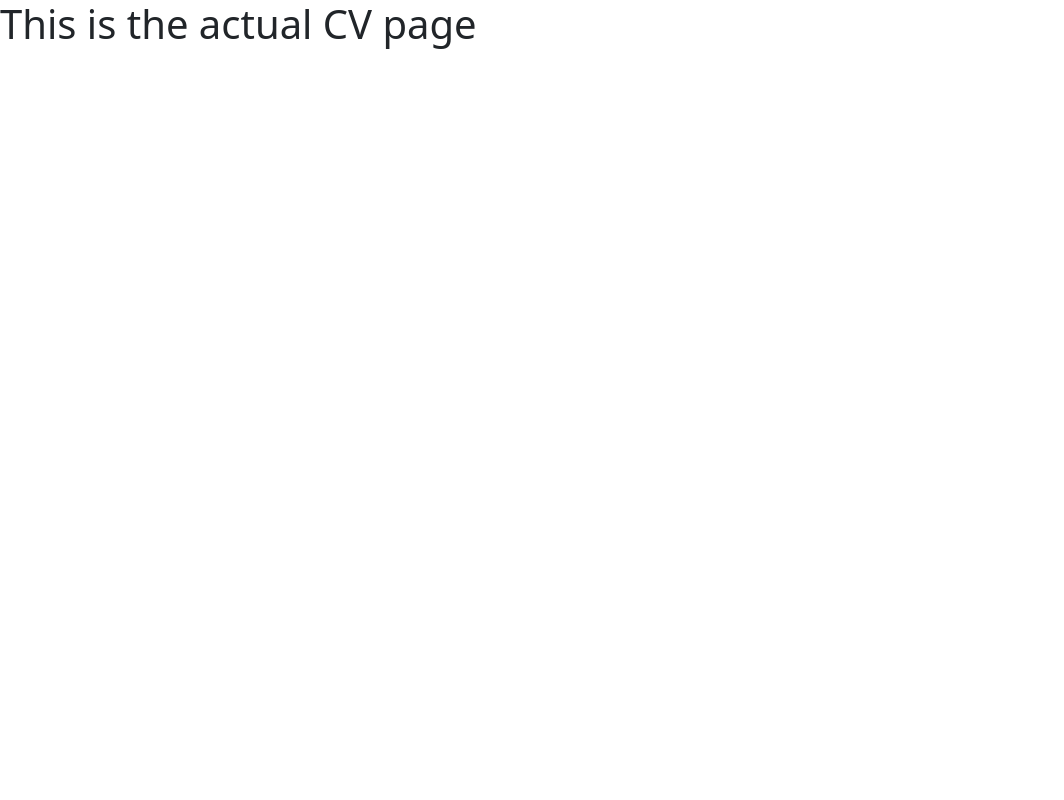
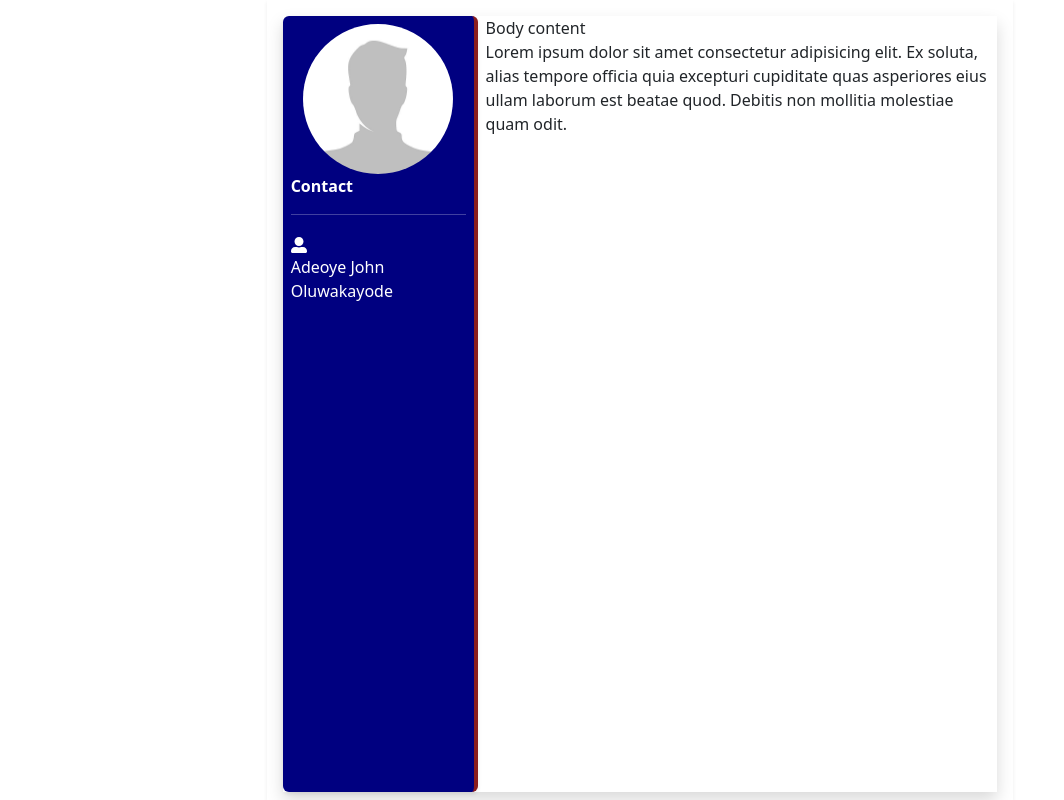
Before and after one commit to John-Fixit/CV-creator, a Next.js app: page /myCV in a window 1280 px wide. Shown: the whole page, without its empty margins (0-1064 px from the left). Built offline with nearby package versions, Linux system fonts and the light colour scheme.

Commit message:
cv design designed

```diff
--- a/package.json
+++ b/package.json
@@ -20,6 +20,7 @@
     "react": "18.2.0",
     "react-dom": "18.2.0",
     "react-icons": "^4.6.0",
+    "react-to-print": "^2.14.10",
     "react-toastify": "^9.0.8"
   }
 }
--- a/pages/build-cv/select-cv.js
+++ b/pages/build-cv/select-cv.js
@@ -15,7 +15,6 @@ function SelectCv() {
          router.back();
         }
     }
-
 
     const navigateBack = ()=>{
         router.back()
--- a/pages/myCV/index.js
+++ b/pages/myCV/index.js
@@ -1,17 +1,72 @@
-import React from 'react'
-
+import React from "react";
+import style from "/styles/mycv.module.css";
+import Image from "next/image";
+import { FaUserAlt } from "react-icons/fa";
 function MyCv() {
+  const contactInfo = [
+    { icon: <FaUserAlt />, name: "Adeoye John" },
+    { icon: <FaUserAlt />, name: "Adeoye John" },
+    { icon: <FaUserAlt />, name: "Adeoye John" },
+    { icon: <FaUserAlt />, name: "Adeoye John" },
+    { icon: <FaUserAlt />, name: "Adeoye John" },
+    { icon: <FaUserAlt />, name: "Adeoye John" },
+  ];
   return (
     <>
-        <h1>This is the actual CV page</h1>
+      <div className={`col-sm-7 mx-auto shadow-sm p-3 ${style.col_sm}`}>
+        <div className={`${style.cvBody} shadow`}>
+          <div className={`${style.sideCl} shadow-sm rounded p-2`}>
+            <div className={`avatar text-center`}>
+              <Image
+                src="/user.jpg"
+                alt=""
+                width="150"
+                height="150"
+                className="rounded-circle"
+              />
+            </div>
+            <div className={`contact`}></div>
+            <b className={``}>Contact</b>
+            <hr />
+            <p className="row">
+              <div>
+                <div className="col-2">
+                  <FaUserAlt />
+                </div>
+                <div className="col-8">
+                  <span>Adeoye John Oluwakayode</span>
+                </div>
+              </div>
+              {/* {contactInfo.map((item) => (
+                <div className="border">
+                  <div className="col-2">
+                    {item.icon}
+                  </div>
+                  <div className="col-8">
+                    <span>{item.name}</span>
+                  </div>
+                </div>
+              ))} */}
+            </p>
+          </div>
+          <div className={`bodyContent px-2`}>
+            Body content
+            <p>
+              {" "}
+              Lorem ipsum dolor sit amet consectetur adipisicing elit. Ex
+              soluta, alias tempore officia quia excepturi cupiditate quas
+              asperiores eius ullam laborum est beatae quod. Debitis non
+              mollitia molestiae quam odit.
+            </p>
+          </div>
+        </div>
+      </div>
     </>
-  )
+  );
 }
 
-export default MyCv
+export default MyCv;
 
-MyCv.getLayOut=(page)=>{
-    return <>
-        {page}
-    </>
-}
+MyCv.getLayOut = (page) => {
+  return <>{page}</>;
+};
--- /dev/null
+++ b/styles/mycv.module.css
@@ -0,0 +1,13 @@
+.col_sm{
+    height: 100vh;
+}
+.cvBody{
+    display: flex;
+}
+.sideCl{
+    width: 70vh;
+    background-color: navy;
+    color: white;
+    height: 97vh;
+    border-right: 4px solid rgb(139, 30, 30);
+}
```
Also changed, not shown: pages/build-cv/user/register.js (line endings or trailing spaces), 1 other file (tests, documents, lock files or other folders).
